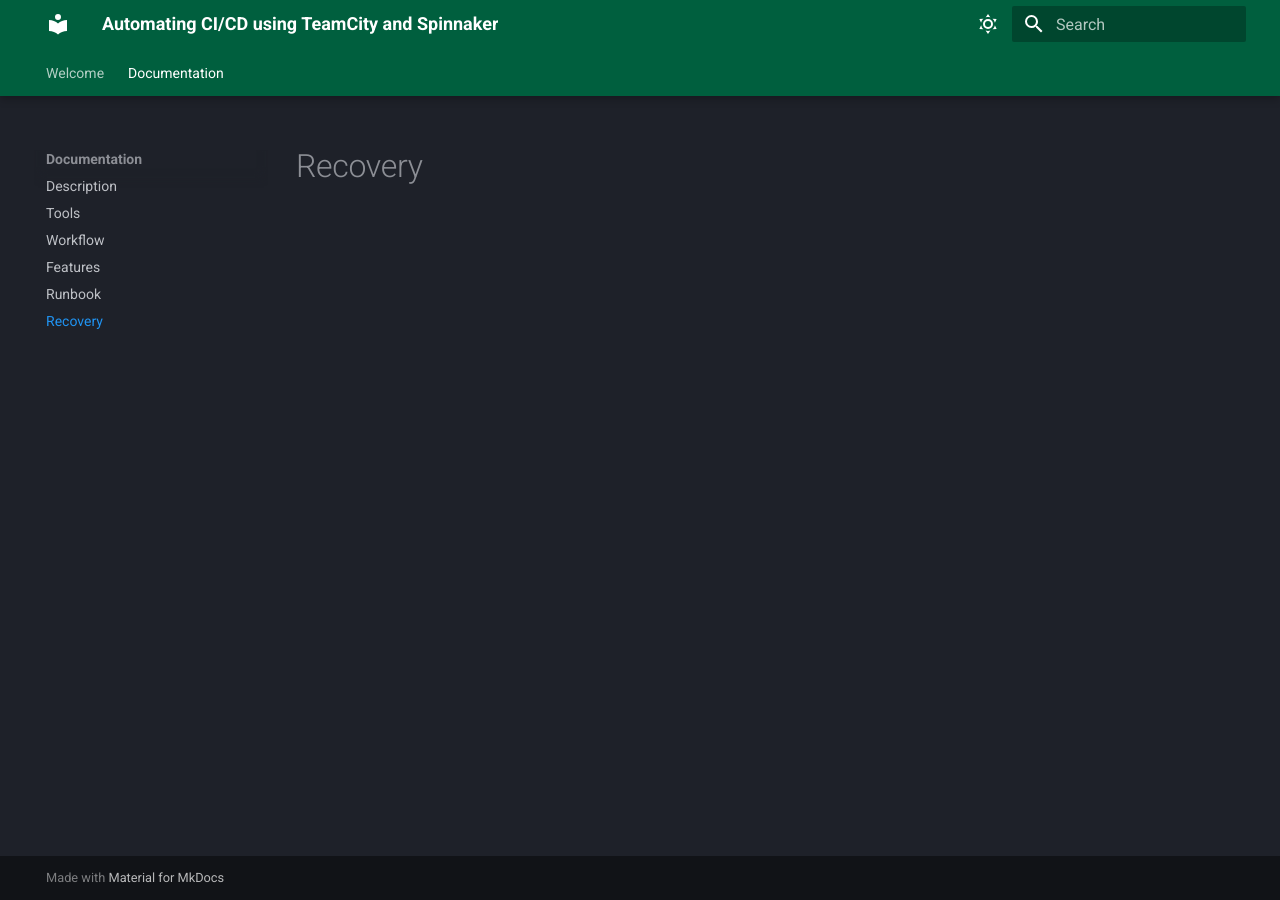
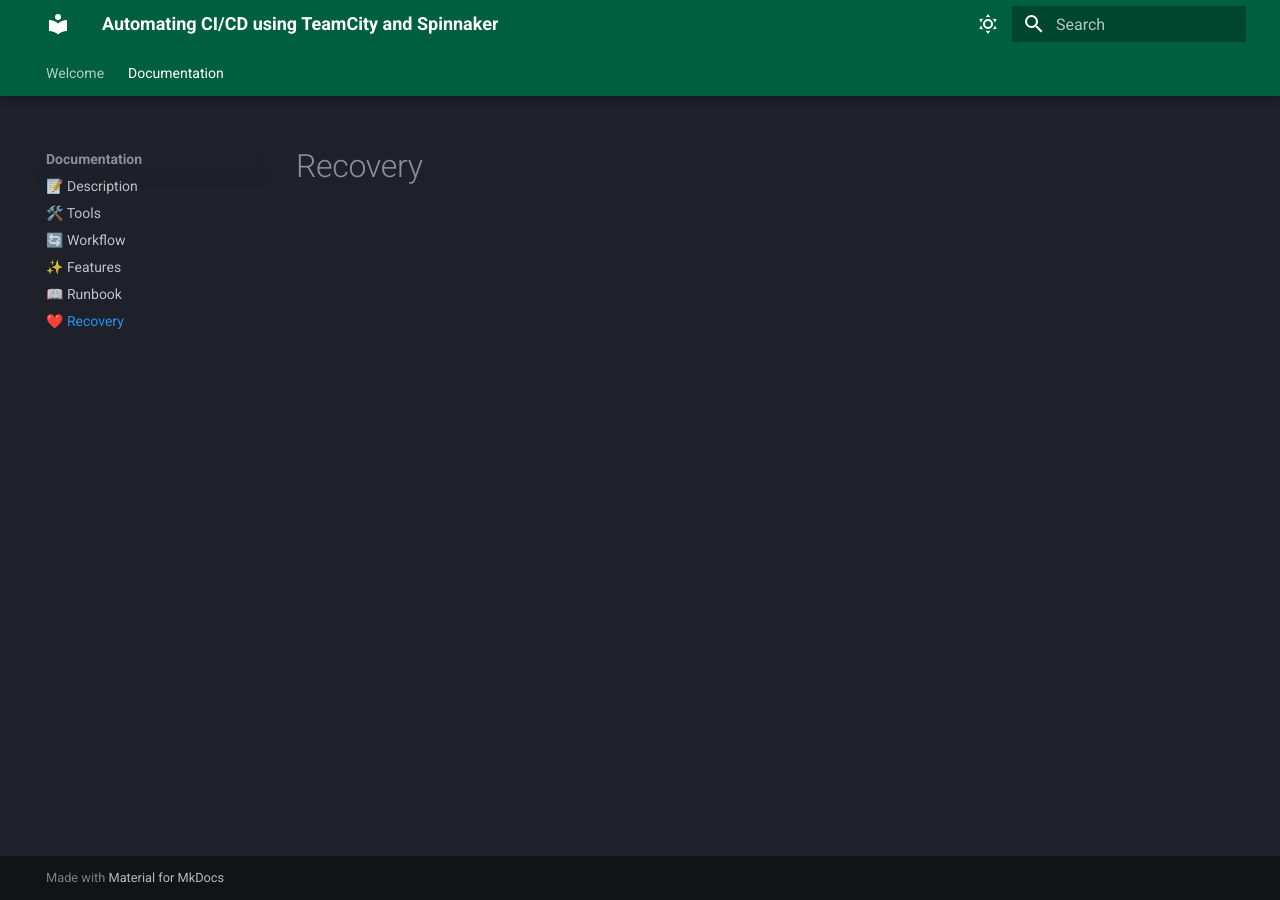
Before and after one commit to vverzosa/CapstoneDocs, an MkDocs documentation site: the page built from docs/recovery.md, in a window 1280 px wide. Built offline with MkDocs 1.6.1 and Material for MkDocs 9.7.7, drawn with Linux system fonts in a browser that asks for light colours; part of the change alters nothing that is shown.

Commit message:
add icons

```diff
--- a/mkdocs.yml
+++ b/mkdocs.yml
@@ -50,12 +50,12 @@ extra_css:
 nav:
   - Welcome: index.md
   - Documentation:
-      - Description: description.md
-      - Tools: tools.md
-      - Workflow: workflow.md
-      - Features: features.md
-      - Runbook: runbook.md
-      - Recovery: recovery.md
+      - "📝 Description": description.md
+      - "🛠️ Tools": tools.md
+      - "🔄 Workflow": workflow.md
+      - "✨ Features": features.md
+      - "📖 Runbook": runbook.md
+      - "❤️ Recovery": recovery.md
 
 
 
```
